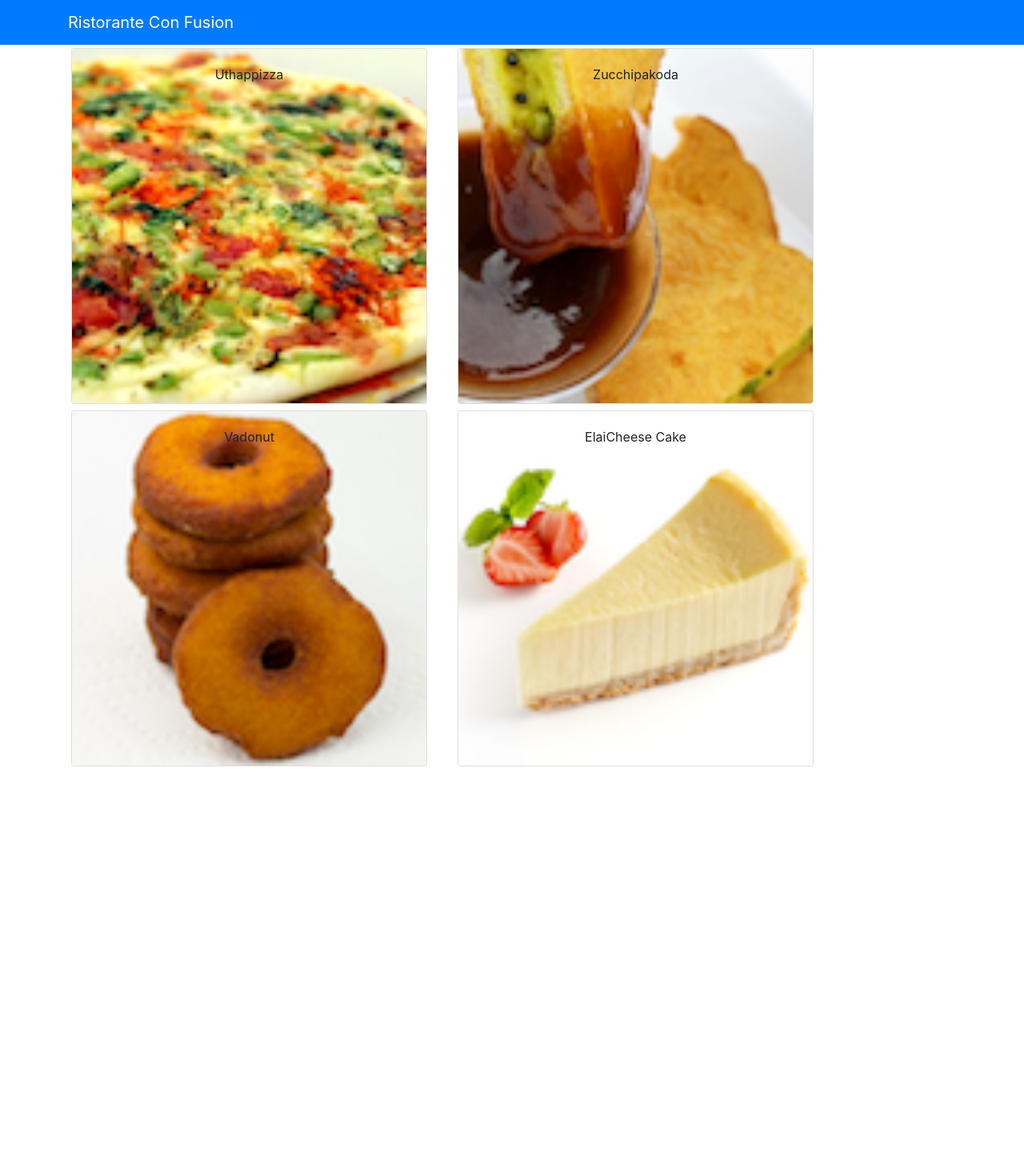
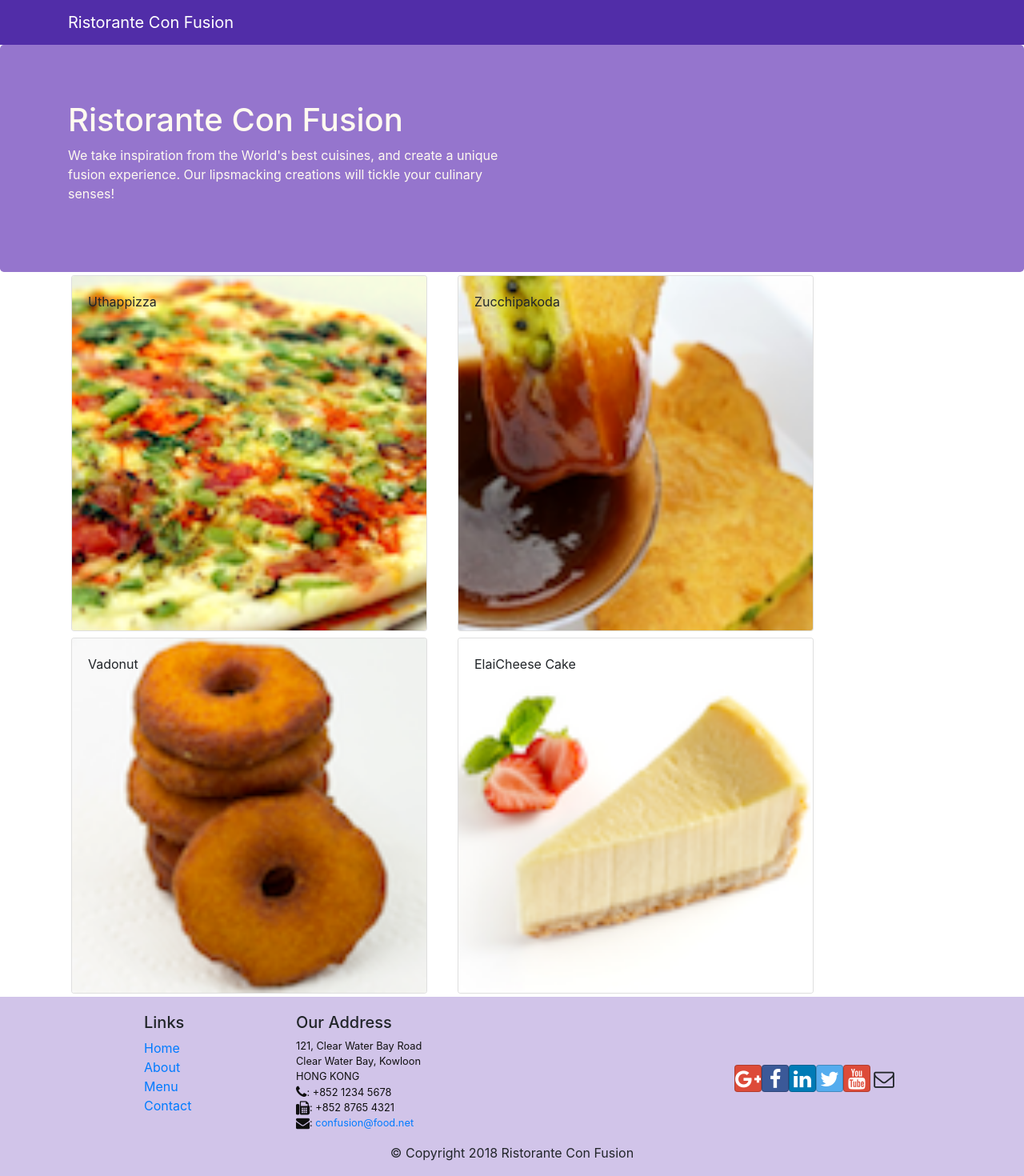
Before and after one commit to jvidalba1/confusion, a React (Create React App) app: page / in a window 1280 px wide. Shown: the top 1470 px of the page at 80% size. Before the commit the page ends 962 px from the top, so only its background shows below. Built offline with nearby package versions, Linux system fonts and the light colour scheme.

Commit message:
Header and Footer

```diff
--- a/package.json
+++ b/package.json
@@ -7,6 +7,8 @@
     "@testing-library/react": "^9.3.2",
     "@testing-library/user-event": "^7.1.2",
     "bootstrap": "^4.5.0",
+    "bootstrap-social": "^5.1.1",
+    "font-awesome": "^4.7.0",
     "react": "^16.13.1",
     "react-dom": "^16.13.1",
     "react-popper": "^2.2.3",
--- a/src/App.css
+++ b/src/App.css
@@ -1,4 +1,4 @@
-.App {
+/*.App {
   text-align: center;
 }
 
@@ -26,13 +26,48 @@
 
 .App-link {
   color: #61dafb;
+}*/
+
+.row-header{
+    margin:0px auto;
+    padding:0px auto;
 }
 
-@keyframes App-logo-spin {
+.row-content {
+    margin:0px auto;
+    padding: 50px 0px 50px 0px;
+    border-bottom: 1px ridge;
+    min-height:400px;
+}
+
+.footer{
+    background-color: #D1C4E9;
+    margin:0px auto;
+    padding: 20px 0px 20px 0px;
+}
+
+.jumbotron{
+  padding:70px 30px 70px 30px !important;
+  margin:0px auto !important;
+  background: #9575CD !important;
+  color:floralwhite !important;
+}
+
+address{
+    font-size:80%;
+    margin:0px;
+    color:#0f0f0f;
+}
+
+.navbar-dark {
+    background-color: #512DA8;
+}
+
+/*@keyframes App-logo-spin {
   from {
     transform: rotate(0deg);
   }
   to {
     transform: rotate(360deg);
   }
-}
+}*/
--- /dev/null
+++ b/src/components/FooterComponent.js
@@ -0,0 +1,49 @@
+import React from 'react';
+
+function Footer(props) {
+  return(
+    <div className="footer">
+      <div className="container">
+        <div className="row justify-content-center">
+          <div className="col-4 offset-1 col-sm-2">
+            <h5>Links</h5>
+            <ul className="list-unstyled">
+              <li><a href="#">Home</a></li>
+              <li><a href="#">About</a></li>
+              <li><a href="#">Menu</a></li>
+              <li><a href="contactus.html">Contact</a></li>
+            </ul>
+          </div>
+          <div className="col-7 col-sm-5">
+            <h5>Our Address</h5>
+            <address>
+              121, Clear Water Bay Road<br />
+              Clear Water Bay, Kowloon<br />
+              HONG KONG<br />
+              <i className="fa fa-phone fa-lg"></i>: +852 1234 5678<br />
+              <i className="fa fa-fax fa-lg"></i>: +852 8765 4321<br />
+              <i className="fa fa-envelope fa-lg"></i>: <a href="mailto:confusion@food.net">confusion@food.net</a>
+            </address>
+          </div>
+          <div className="col-12 col-sm-4 align-self-center">
+            <div className="text-center">
+              <a className="btn btn-social-icon btn-google" href="http://google.com/+"><i className="fa fa-google-plus"></i></a>
+              <a className="btn btn-social-icon btn-facebook" href="http://www.facebook.com/profile.php?id="><i className="fa fa-facebook"></i></a>
+              <a className="btn btn-social-icon btn-linkedin" href="http://www.linkedin.com/in/"><i className="fa fa-linkedin"></i></a>
+              <a className="btn btn-social-icon btn-twitter" href="http://twitter.com/"><i className="fa fa-twitter"></i></a>
+              <a className="btn btn-social-icon btn-google" href="http://youtube.com/"><i className="fa fa-youtube"></i></a>
+              <a className="btn btn-social-icon" href="mailto:"><i className="fa fa-envelope-o"></i></a>
+            </div>
+          </div>
+        </div>
+        <div className="row justify-content-center">
+          <div className="col-auto">
+            <p>© Copyright 2018 Ristorante Con Fusion</p>
+          </div>
+        </div>
+      </div>
+    </div>
+  );
+}
+
+export default Footer;
--- /dev/null
+++ b/src/components/HeaderComponent.js
@@ -0,0 +1,28 @@
+import React, { Component } from 'react';
+import { Navbar, NavbarBrand, Jumbotron } from 'reactstrap';
+
+class Header extends Component {
+  render() {
+    return(
+      <React.Fragment>
+        <Navbar dark>
+          <div className="container">
+            <NavbarBrand href="/">Ristorante Con Fusion</NavbarBrand>
+          </div>
+        </Navbar>
+        <Jumbotron>
+          <div className="container">
+            <div className="row row-header">
+              <div className="col-12 col-sm-6">
+                <h1>Ristorante Con Fusion</h1>
+                <p>We take inspiration from the World's best cuisines, and create a unique fusion experience. Our lipsmacking creations will tickle your culinary senses!</p>
+              </div>
+            </div>
+          </div>
+        </Jumbotron>
+      </React.Fragment>
+    );
+  }
+}
+
+export default Header;
--- a/src/components/MainComponent.js
+++ b/src/components/MainComponent.js
@@ -3,6 +3,8 @@
 import Menu from './MenuComponent';
 import DishDetail from './DishDetailComponent';
 import { DISHES } from '../shared/dishes';
+import Header from './HeaderComponent';
+import Footer from './FooterComponent';
 
 class Main extends Component {
 
@@ -22,15 +24,10 @@
   render() {
     return (
       <div>
-        <Navbar dark color="primary">
-          <div className="container">
-            <NavbarBrand href="/">Ristorante Con Fusion</NavbarBrand>
-          </div>
-        </Navbar>
-
+        <Header></Header>
         <Menu dishes={ this.state.dishes } onClick={ (dishId) => this.onDishSelect(dishId) } />
-
         <DishDetail dish={ this.state.dishes.filter((dish) => dish.id === this.state.selectedDish)[0] } />
+        <Footer></Footer>
       </div>
     );
   }
--- a/src/index.js
+++ b/src/index.js
@@ -4,6 +4,9 @@
 import App from './App';
 import * as serviceWorker from './serviceWorker';
 import 'bootstrap/dist/css/bootstrap.min.css';
+import 'font-awesome/css/font-awesome.min.css';
+import 'bootstrap-social/bootstrap-social.css';
+
 
 ReactDOM.render(
   <React.StrictMode>
```
Also changed, not shown: 1 other file (tests, documents, lock files or other folders).
